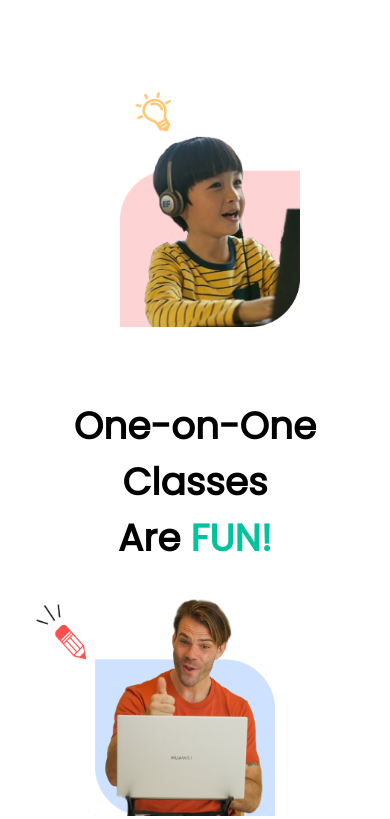
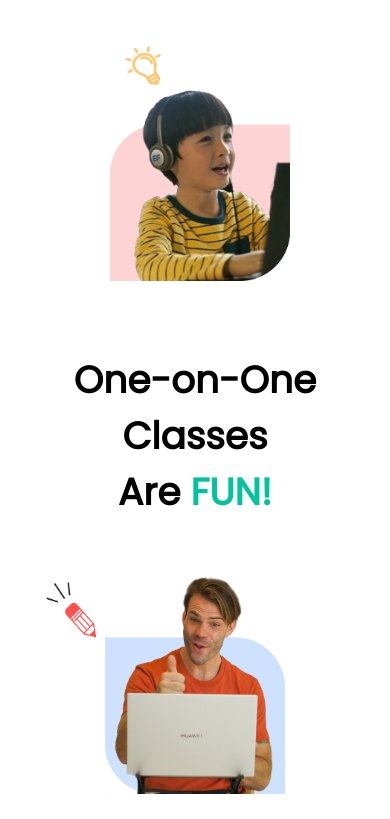
Before and after one commit to jonnyvector/Teacher-Jonny, a website: page index.html in a window 390 px wide. Shown: the part 1895-2714 px from the top of the page. Drawn offline with nearby package versions, Linux system fonts and the light colour scheme; a script that the page names is missing; a web font is replaced by a local one.

Commit message:
more style changes

```diff
--- a/styles.css
+++ b/styles.css
@@ -835,12 +835,14 @@ span.pricing-title:after {
 
   .left-image img{
     width: 250px;
-    margin-left: 100px;
+    margin-left: 80px;
     margin-bottom: 32px;
+    margin-top: 32px;
   }
   .right-image img{
     width: 250px;
-    margin-right: 90px;
+    margin-top: 24px;
+    margin-right: 70px;
   }
 
   .mid-text{
@@ -866,6 +868,7 @@ span.pricing-title:after {
   .usp {
     flex-direction: column;
     margin: 0 40px;
+
   }
 
   #dotted-arrow {
@@ -876,7 +879,7 @@ span.pricing-title:after {
   }
 
   .usp > p {
-    margin: 14px 0 74px 0;
+    margin: 14px 0 48px 0;
   }
 
   .pricing-container {
```
